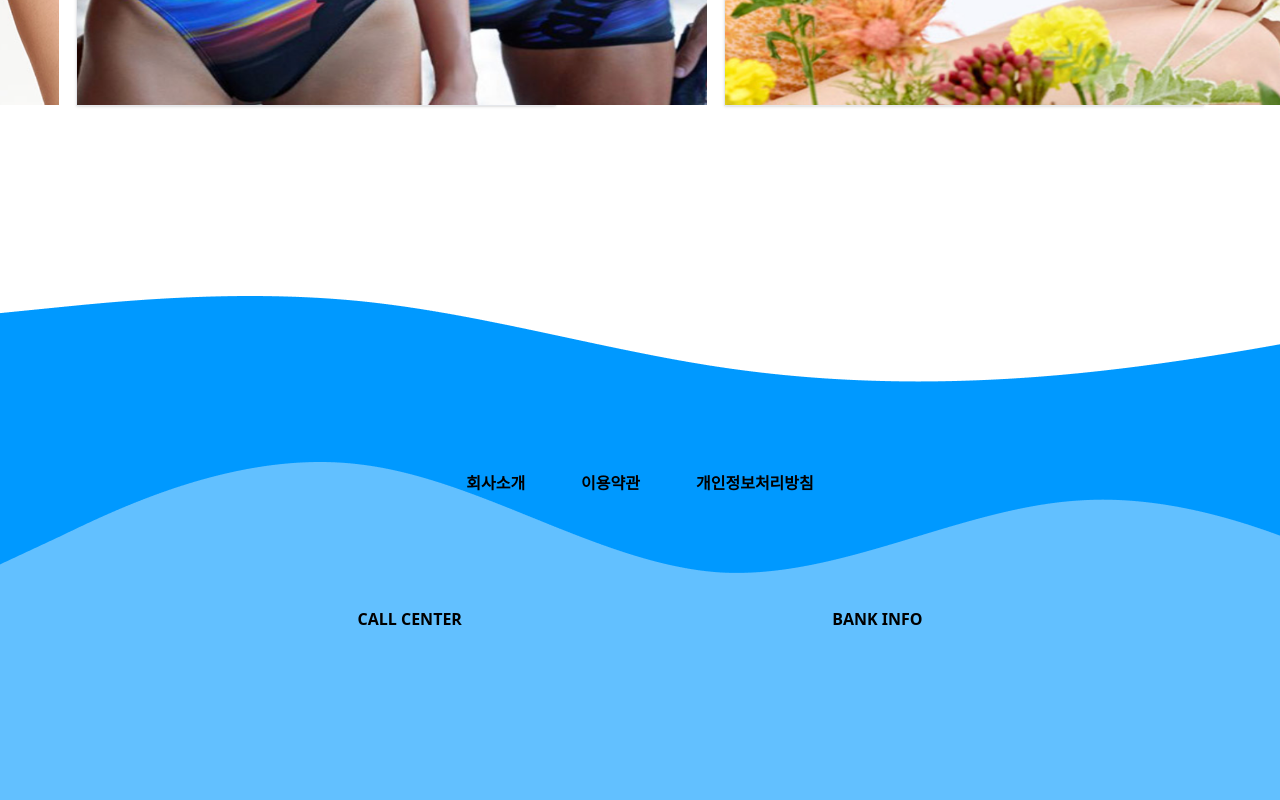
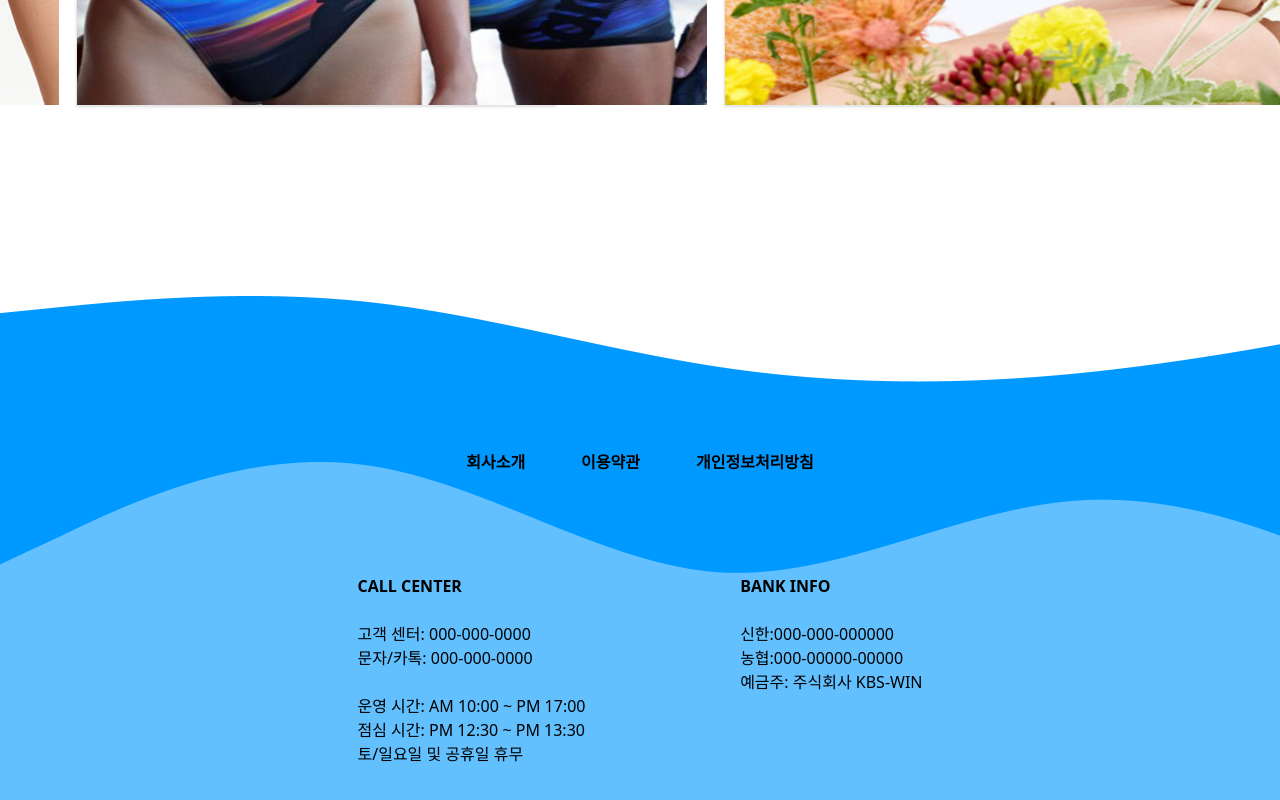
Before and after one commit to ormcamp-fe-3rd/swim360, a React (Vite) app in the folder frontend/: page / in a window 1280 px wide. Shown: the part 1691-2491 px from the top of the page. Built offline with nearby package versions, Linux system fonts and the light colour scheme.

Commit message:
docs: 파일명 수정

```diff
--- a/frontend/src/components/home/Carousel-banner.tsx
+++ b/frontend/src/components/home/Carousel-banner.tsx
@@ -1,4 +1,3 @@
-
 import Autoplay from "embla-carousel-autoplay";
 import * as React from "react";
 
--- a/frontend/src/components/home/Footer.tsx
+++ b/frontend/src/components/home/Footer.tsx
@@ -1,19 +1,38 @@
 // const footerImg =  "./public/images/common/footer.png";
 const footerClass =
-  "w-screen h-[510px] mt-[268px] bg-[url('./public/images/common/footer.png')] bg-cover flex flex-col justify-center items-center";
+  "w-screen h-[510px] mt-[268px] bg-[url('./public/images/common/footer.png')] bg-cover flex flex-col justify-end items-center gap-[100px]";
 
 export default function Footer(){
   return (
     <footer>
       <div className={footerClass}>
-        <ul className="flex gap-14 ">
+        <ul className="flex gap-14">
           <li className="font-semibold">회사소개</li>
           <li className="font-semibold">이용약관</li>
           <li className="font-semibold">개인정보처리방침</li>
         </ul>
-        <div className="flex w-[565px] justify-between mt-[112px]">
-          <div className="font-semibold">CALL CENTER</div>
-          <div className="font-semibold">BANK INFO</div>
+        <div className="flex w-[565px] justify-between mb-10">
+          <div>
+            <p className="font-semibold">CALL CENTER</p>
+            <p>
+              <br />
+              고객 센터: 000-000-0000 <br />
+              문자/카톡: 000-000-0000 <br />
+              <br />
+              운영 시간: AM 10:00 ~ PM 17:00 <br />
+              점심 시간: PM 12:30 ~ PM 13:30 <br />
+              토/일요일 및 공휴일 휴무
+            </p>
+          </div>
+          <div>
+            <p className="font-semibold">BANK INFO</p>
+            <p>
+              <br />
+              신한:000-000-000000 <br />
+              농협:000-00000-00000 <br />
+              예금주: 주식회사 KBS-WIN
+            </p>
+          </div>
         </div>
       </div>
     </footer>
--- a/frontend/src/components/home/categoryBox.tsx
+++ b/frontend/src/components/home/categoryBox.tsx
@@ -1,6 +1,6 @@
 import { Category } from "@/types/categories"
 
-import CategoryList from "./categoryList"
+import CategoryList from "./CategoryList"
 
 const categoryNames: Category[] = [
   {
--- a/frontend/src/components/home/navigationMenu.tsx
+++ b/frontend/src/components/home/navigationMenu.tsx
@@ -1,6 +1,6 @@
-import CategoryBox from "./categoryBox";
-import MainIconButton from "./mainIconButton";
-import MainLogo from "./mainLogo";
+import CategoryBox from "./CategoryBox";
+import MainIconButton from "./MainIconButton";
+import MainLogo from "./MainLogo";
 
 const imgUrl: string = "/images/common/logo.png";
 const homeUrl :string = "/"
--- a/frontend/src/routes/pages/HomPage.tsx
+++ b/frontend/src/routes/pages/HomPage.tsx
@@ -1,6 +1,6 @@
 import BackgroundImg from "@/components/home/BackgroundImg";
-import HomeBody from "@/components/home/homeBody";
-import NavigationMenu from "@/components/home/navigationMenu";
+import HomeBody from "@/components/home/HomeBody";
+import NavigationMenu from "@/components/home/NavigationMenu";
 
 function Home() {
   return (
```
